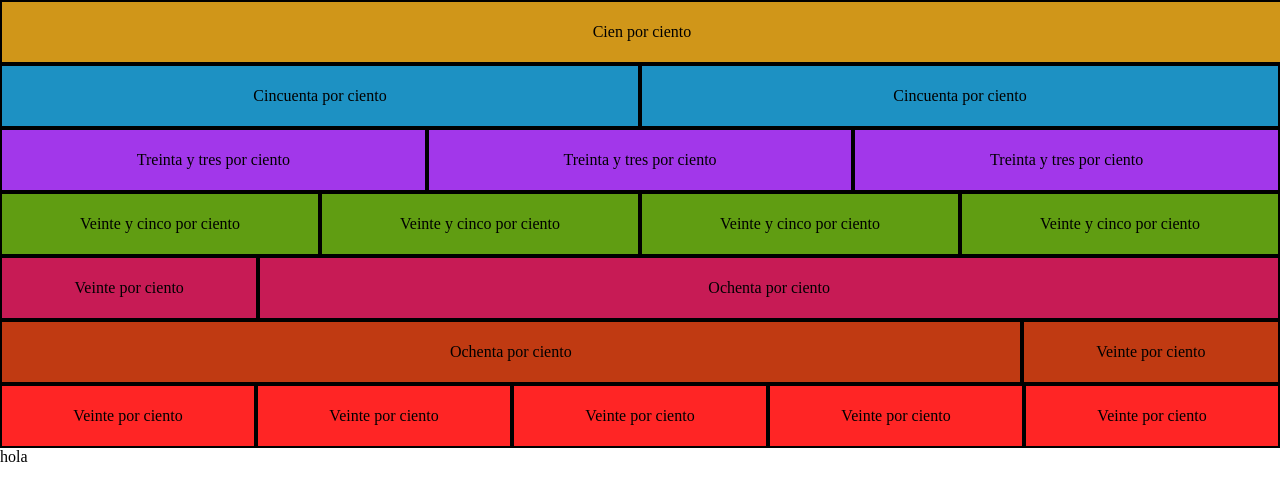
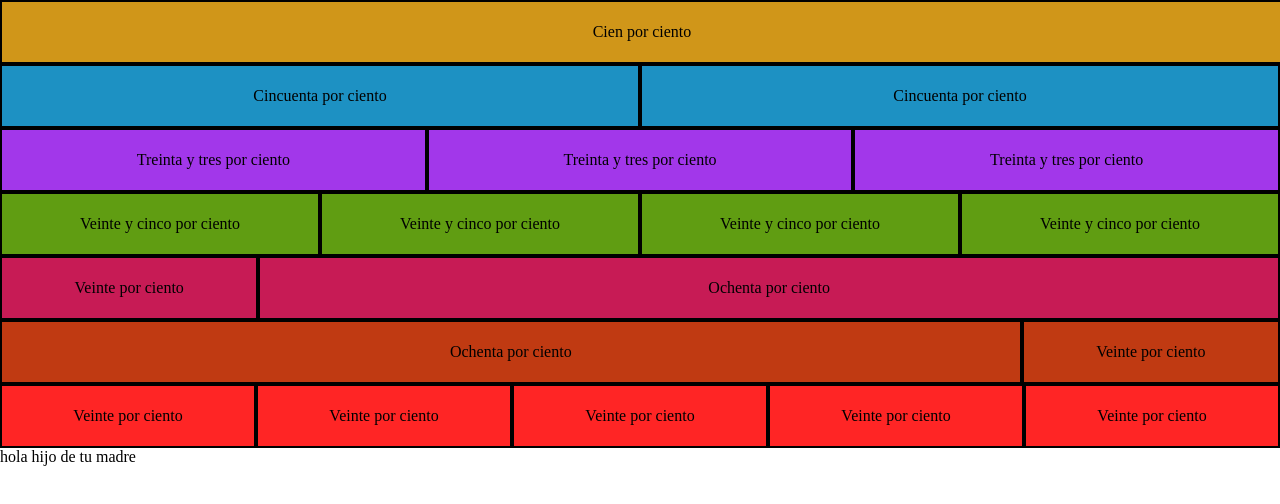
Before and after one commit to JorgeC9804/codClear, a plain HTML site: page index.htm in a window 1280 px wide. Drawn offline with Linux system fonts and the light colour scheme.

Commit message:
Agregando hola de  nuevo

```diff
--- a/index.htm
+++ b/index.htm
@@ -41,7 +41,8 @@
       <div class="sec-content gdcol-5 centerXY-some br-cr---">Veinte por ciento</div>
     </div>
     <div>
-      hola
+      hola hijo de tu madre
+
     </div>
   </section>
 </body>
```
